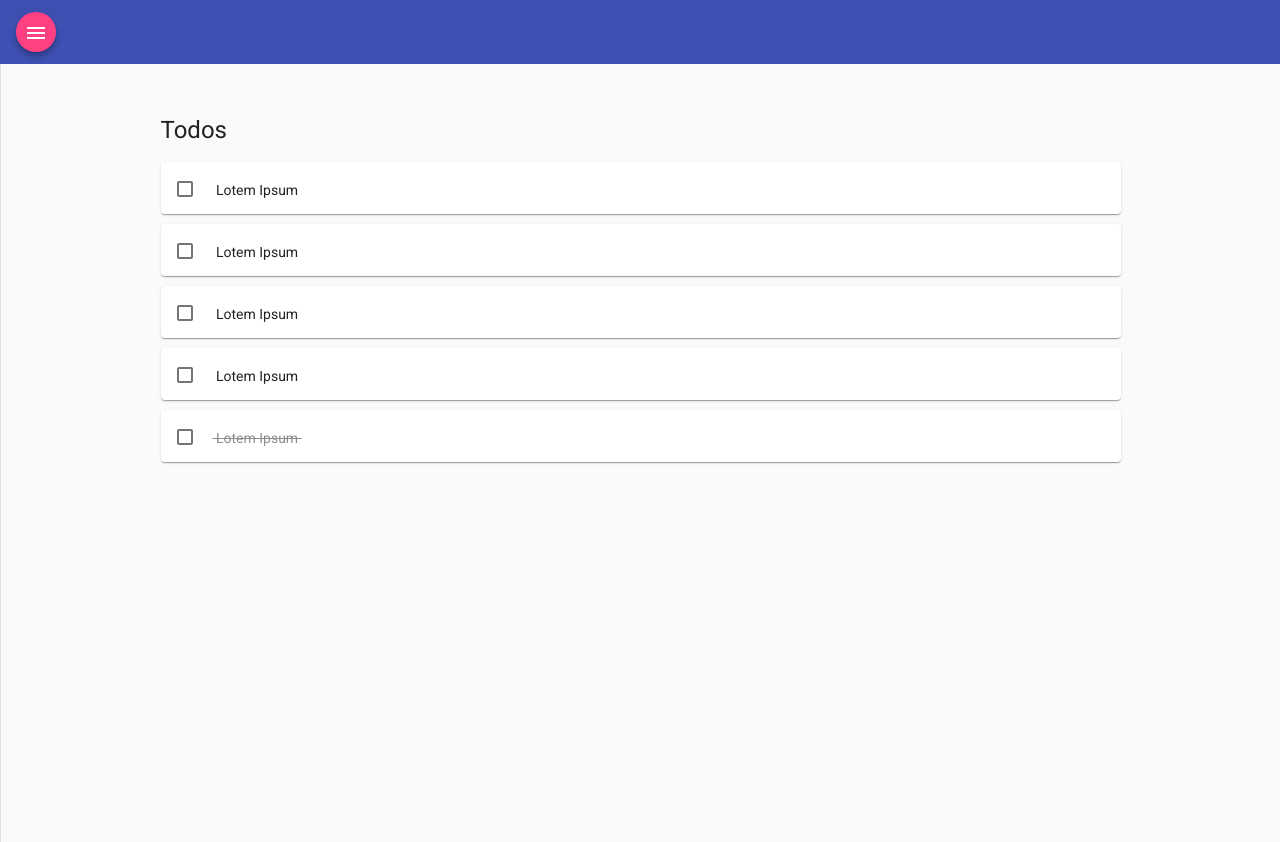
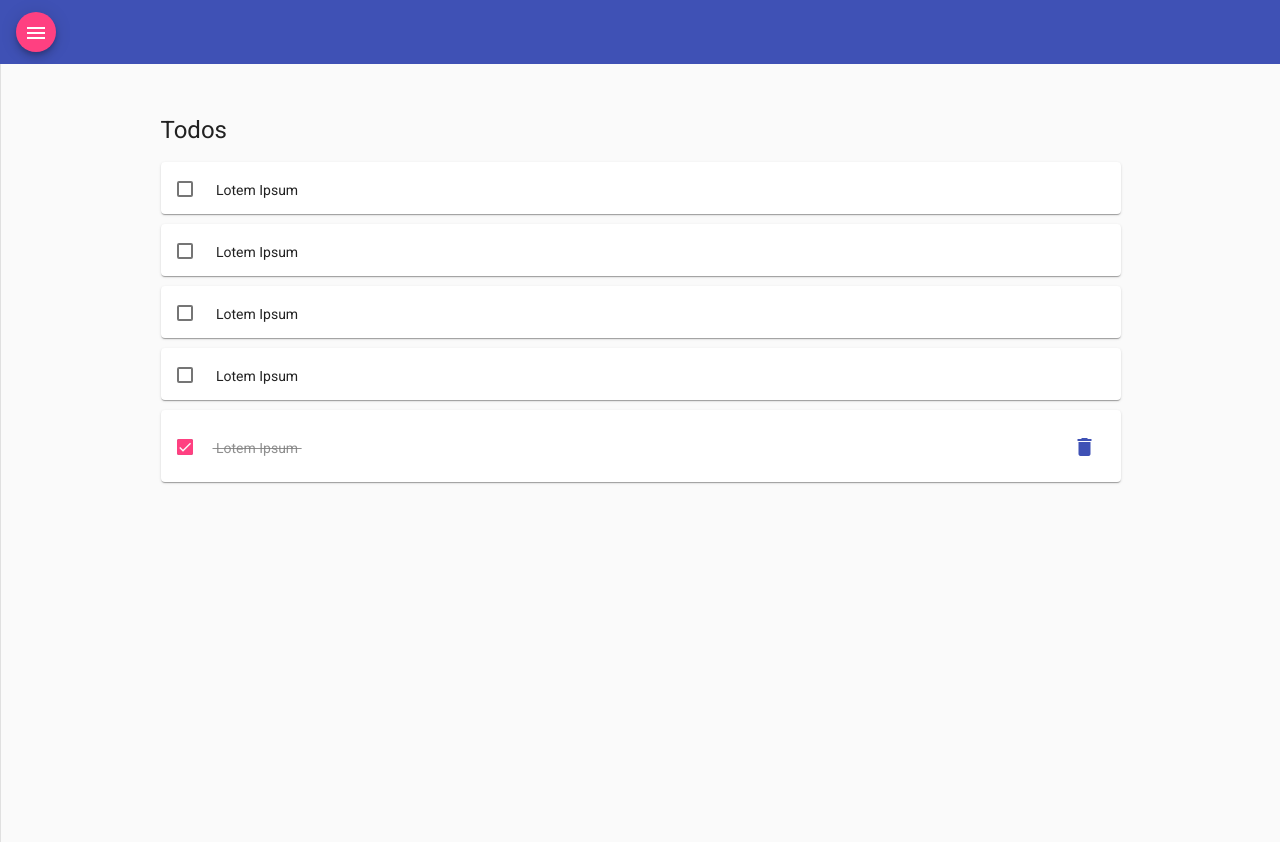
Before and after one commit to marciomesquita/ng-todo-app, an Angular app: page / in a window 1280 px wide. Built offline with nearby package versions, Linux system fonts and the light colour scheme.

Commit message:
add delete button

```diff
--- a/package.json
+++ b/package.json
@@ -29,10 +29,11 @@
     "@angular-devkit/build-angular": "~0.900.7",
     "@angular/cli": "~9.0.7",
     "@angular/compiler-cli": "~9.0.7",
+    "@angular/flex-layout": "^9.0.0-beta.29",
     "@angular/language-service": "~9.0.7",
-    "@types/node": "^12.11.1",
     "@types/jasmine": "~3.5.0",
     "@types/jasminewd2": "~2.0.3",
+    "@types/node": "^12.11.1",
     "codelyzer": "^5.1.2",
     "jasmine-core": "~3.5.0",
     "jasmine-spec-reporter": "~4.2.1",
--- a/src/app/app.module.ts
+++ b/src/app/app.module.ts
@@ -30,6 +30,7 @@ import { AppComponent } from './app.component';
 import { BrowserAnimationsModule } from '@angular/platform-browser/animations';
 import { HomeComponent } from './pages/home/home.component';
 import { RouterModule } from '@angular/router';
+import { FlexLayoutModule } from '@angular/flex-layout';
 
 @NgModule({
   declarations: [
@@ -56,6 +57,7 @@ import { RouterModule } from '@angular/router';
     MatTableModule,
     MatToolbarModule,
     MatButtonToggleModule,
+    FlexLayoutModule,
     RouterModule.forRoot([
       { path: '**', component: HomeComponent}
     ])
--- a/src/app/pages/home/home.component.html
+++ b/src/app/pages/home/home.component.html
@@ -1,11 +1,29 @@
 <div class="container">
   <div class="list">
     <h1>Todos</h1>
-    <mat-card *ngFor="let todo of todos" class="todo">
-      <mat-checkbox class="todo-done"></mat-checkbox>
-        <span class="todo-label" [ngClass]="{ 'todo-label-done': todo.done }" (click)="onToggleTodo(todo)">
-          &nbsp;{{ todo.title }}&nbsp;
-        </span>
+    <mat-card
+      *ngFor="let todo of todos"
+      class="todo"
+      flexLaout="row wrap"
+      fxLayoutAlign="start center"
+    >
+      <mat-checkbox
+        class="todo-done"
+        [checked]="todo.done"
+        (change)="onToggleTodo(todo)"
+      ></mat-checkbox>
+      <span class="todo-label" [ngClass]="{ 'todo-label-done': todo.done }">
+        &nbsp;{{ todo.title }}&nbsp;
+      </span>
+      <button
+        *ngIf="todo.done"
+        mat-icon-button
+        class="delete-todo"
+        color="primary"
+        aria-label="Example icon button with a home icon"
+      >
+        <mat-icon>delete</mat-icon>
+      </button>
     </mat-card>
   </div>
 </div>
--- a/src/app/pages/home/home.component.scss
+++ b/src/app/pages/home/home.component.scss
@@ -24,4 +24,7 @@
       opacity: 0.5;
     }
   }
+  .delete-todo {
+    margin-left: auto;
+  }
 }
```
Also changed, not shown: 1 other file (tests, documents, lock files or other folders).
